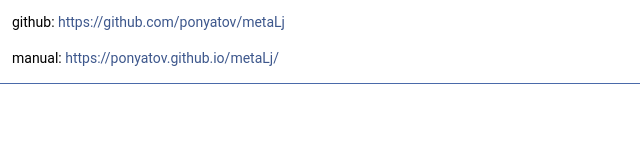
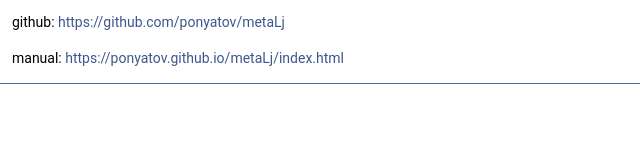
Before and after one commit to ponyatov/metaLj, a plain HTML site: page docs/index.html in a window 1280 px wide. Shown: the part 234-394 px from the top of the page, 0-640 px from the left. Drawn offline with Linux system fonts and the light colour scheme.

Commit message:
+ make merge
Signed-off-by: Dmitry Ponyatov <dponyatov@gmail.com>

```diff
--- a/docs/index.html
+++ b/docs/index.html
@@ -65,7 +65,7 @@ $(function() {
 <div class="textblock"><h2>dynamic language &amp; interactive programming system</h2>
 <p>(c) Dmitry Ponyatov &lt;<a href="#" onclick="location.href='mai'+'lto:'+'dpo'+'ny'+'ato'+'v@'+'gma'+'il'+'.co'+'m'; return false;">dpony<span style="display: none;">.nosp@m.</span>atov<span style="display: none;">.nosp@m.</span>@gmai<span style="display: none;">.nosp@m.</span>l.co<span style="display: none;">.nosp@m.</span>m</a>&gt; 2021 MIT</p>
 <p>github: <a href="https://github.com/ponyatov/metaLj">https://github.com/ponyatov/metaLj</a></p>
-<p>manual: <a href="https://ponyatov.github.io/metaLj/">https://ponyatov.github.io/metaLj/</a> </p>
+<p>manual: <a href="https://ponyatov.github.io/metaLj/index.html">https://ponyatov.github.io/metaLj/index.html</a> </p>
 </div></div><!-- contents -->
 <!-- start footer part -->
 <hr class="footer"/><address class="footer"><small>
```
Also changed, not shown: 3 other files.
